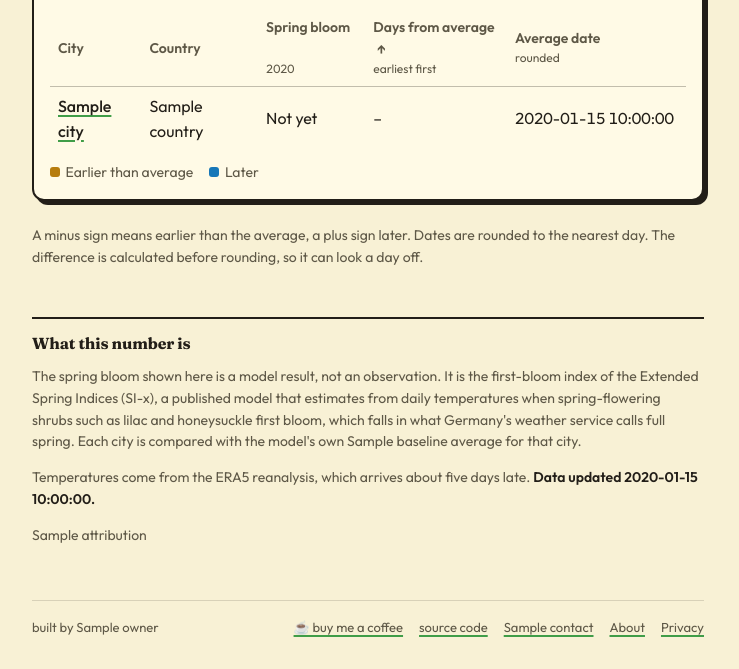
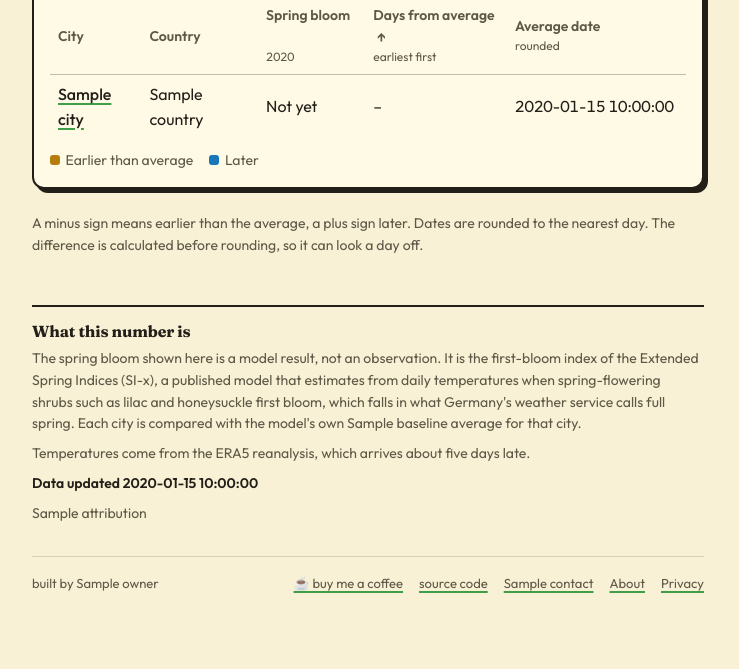
Before and after one commit to Aimekram/call-of-kiuru, a Python web app: template site/templates/index.html in a window 1280 px wide. Shown: the part 296-965 px from the top of the page, without its empty margins (272-1011 px from the left). After the commit the page ends 889 px from the top, so only its background shows below. Run offline with Jinja, Linux system fonts and the light colour scheme; the template is opened without the code that fills it: most values are stand-ins (such as "Sample title", 1, 10 or a date in 2020).

Commit message:
style: tighter spacing under the header, the eyebrow and in the about block
"Data updated" gets its own line, without a period.

Co-Authored-By: Claude Opus 5.5 <noreply@anthropic.com>

```diff
--- a/site/static/style.css
+++ b/site/static/style.css
@@ -68,7 +68,7 @@ h2 { font-size: 1.35rem; font-weight: 700; margin: 2rem 0 0.5rem; scroll-margin-
 h3 { font: 700 1.05rem/1.2 var(--display); margin: 1.5rem 0 0.25rem; }
 
 /* Header */
-.site { margin-bottom: 2.25rem; }
+.site { margin-bottom: 1.5rem; }
 .site a { display: inline-flex; align-items: center; gap: 0.6rem; font: 700 1.3rem/1 var(--wordmark); text-decoration: none; }
 .site svg { width: 2.25rem; height: 2.25rem; color: var(--brand); }
 /* Hover: a line grows under the name and the rings light up outwards, once. */
@@ -88,7 +88,7 @@ h3 { font: 700 1.05rem/1.2 var(--display); margin: 1.5rem 0 0.25rem; }
   .site a:is(:hover, :focus-visible) .ring { animation: none; }
 }
 
-.eyebrow { margin: 0 0 1rem; font-size: 0.875rem; color: var(--muted); }
+.eyebrow { margin: 0 0 0.6rem; font-size: 0.875rem; color: var(--muted); }
 .eyebrow a { white-space: nowrap; }
 .lede { margin: 0 0 1.5rem; color: var(--muted); }
 .lede a { white-space: nowrap; }
@@ -164,11 +164,13 @@ table.rows-link thead tr > :first-child { padding-left: 0.5rem; }
 /* About the data, closing every page's content */
 .about { margin-top: 3rem; padding-top: 1rem; border-top: 2px solid var(--ink); font-size: 0.875rem; color: var(--muted); }
 .about h2 { font-size: 1rem; color: var(--ink); margin-top: 0; }
+.about p { margin: 0.5rem 0; }
+.about p:last-child { margin-bottom: 0; }
 .about strong { color: var(--ink); font-weight: 600; }
 
 .site-footer {
   display: flex; flex-wrap: wrap; justify-content: space-between; gap: 0.25rem 1.5rem;
-  margin-top: 2.5rem; padding-top: 1rem; border-top: 1px solid var(--line);
+  margin-top: 2rem; padding-top: 1rem; border-top: 1px solid var(--line);
   font-size: 0.8125rem; color: var(--muted);
 }
 .site-footer p { margin: 0; }
--- a/site/templates/base.html
+++ b/site/templates/base.html
@@ -39,7 +39,8 @@
 <aside class="about">
 <h2>What this number is</h2>
 <p>The spring bloom shown here is a model result, not an observation. It is the first-bloom index of the Extended Spring Indices (SI-x), a published model that estimates from daily temperatures when spring-flowering shrubs such as lilac and honeysuckle first bloom, which falls in what Germany's weather service calls full spring. Each city is compared with the model's own {{ baseline }} average for that city.</p>
-<p>Temperatures come from the ERA5 reanalysis, which arrives about five days late. <strong>Data updated {{ updated }}.</strong></p>
+<p>Temperatures come from the ERA5 reanalysis, which arrives about five days late.</p>
+<p><strong>Data updated {{ updated }}</strong></p>
 <p>{{ attribution }}</p>
 </aside>
 {% endblock %}
```
